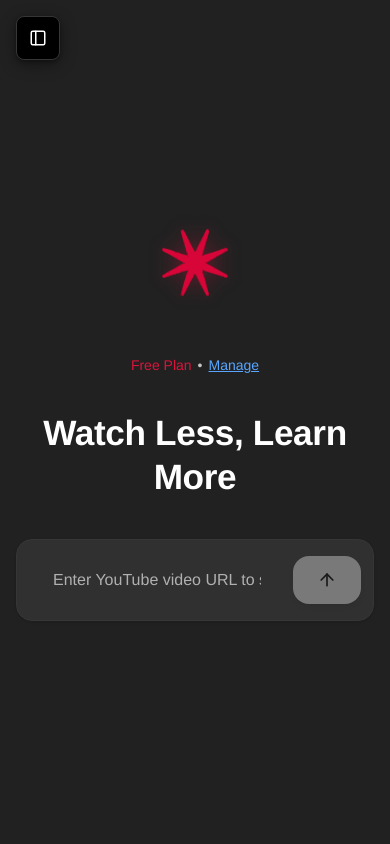
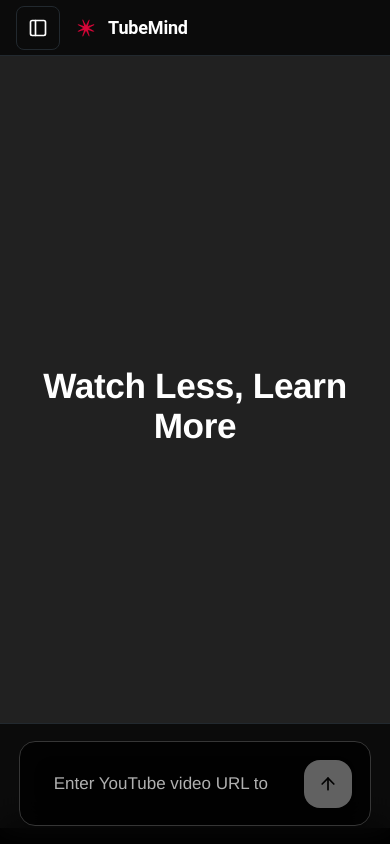
Before and after one commit to DhruvrajZala46/tubemind, a Next.js app: page /dashboard/new in a window 390 px wide. Built offline with nearby package versions, Linux system fonts and the light colour scheme; no server answers.

Commit message:
mobile view upgread

```diff
--- a/package.json
+++ b/package.json
@@ -36,6 +36,7 @@
     "dependencies": {
         "@clerk/nextjs": "^6.22.0",
         "@fontsource/inter": "^5.2.6",
+        "@fontsource/libre-baskerville": "^5.2.6",
         "@google-cloud/tasks": "^6.1.0",
         "@heroicons/react": "^2.2.0",
         "@hookform/resolvers": "^5.1.1",
--- a/src/app/dashboard/layout.tsx
+++ b/src/app/dashboard/layout.tsx
@@ -1,10 +1,18 @@
 "use client";
-import React, { useState, useEffect, useRef } from "react";
+import React, { useState, useEffect, useRef, createContext } from "react";
 import { usePathname } from "next/navigation";
 import Sidebar from "../../components/Dashboard/Sidebar";
 import { cn } from "../../lib/utils";
 import { MainLoadingOverlay } from "../../components/ui/main-loading-overlay.tsx";
 import { MainLoadingProvider, useMainLoading } from "../../lib/main-loading-context.tsx";
+
+export const SidebarMenuContext = createContext<{
+  isMobileMenuOpen: boolean;
+  setIsMobileMenuOpen: (open: boolean) => void;
+}>({
+  isMobileMenuOpen: false,
+  setIsMobileMenuOpen: () => {},
+});
 
 const DashboardContent: React.FC<{ children: React.ReactNode }> = ({ children }) => {
   const [isMobileMenuOpen, setIsMobileMenuOpen] = useState(false);
@@ -42,7 +50,7 @@ const DashboardContent: React.FC<{ children: React.ReactNode }> = ({ children })
   }, [pathname, isMobileMenuOpen]);
 
   // Allow scrolling on all routes for better mobile UX
-  const isNewRoute = false; // Changed: always allow scrolling
+  const isNewRoute = pathname === '/dashboard/new';
 
   // Function to handle sidebar collapse state changes from the Sidebar component
   const handleSidebarCollapseChange = (collapsed: boolean) => {
@@ -57,6 +65,7 @@ const DashboardContent: React.FC<{ children: React.ReactNode }> = ({ children })
   };
 
   return (
+    <SidebarMenuContext.Provider value={{ isMobileMenuOpen, setIsMobileMenuOpen }}>
       <div className="flex h-screen bg-[var(--bg-dashboard)] overflow-hidden font-sans">
         {/* Desktop Sidebar - Only visible on lg+ screens */}
         <aside
@@ -91,7 +100,7 @@ const DashboardContent: React.FC<{ children: React.ReactNode }> = ({ children })
         )}
 
         {/* Mobile Floating Toggle Button - Claude Style PanelLeft */}
-      {!isMobileMenuOpen && (
+        {!isMobileMenuOpen && !isNewRoute && (
           <button
             onClick={() => {
               console.log('Mobile menu button clicked!');
@@ -143,6 +152,7 @@ const DashboardContent: React.FC<{ children: React.ReactNode }> = ({ children })
           <MainLoadingOverlay isVisible={isMainLoading} text={loadingText} />
         </main>
       </div>
+    </SidebarMenuContext.Provider>
   );
 };
 
--- a/src/app/dashboard/new/layout.tsx
+++ b/src/app/dashboard/new/layout.tsx
@@ -1,11 +1,41 @@
 "use client";
-import React from "react";
+import React, { useContext } from "react";
+import { SidebarMenuContext } from "../layout";
 
 export default function NewDashboardLayout({ children }: { children: React.ReactNode }) {
+  const { isMobileMenuOpen, setIsMobileMenuOpen } = useContext(SidebarMenuContext);
   return (
-    <div className="flex h-screen w-full bg-[#000000] font-sans">
-      <main className="w-full flex items-center justify-center">
-        {children}
+    <div className="relative flex h-screen w-full bg-[#000000] font-sans">
+      {/* Mobile Top Nav Bar - Perplexity-style left-aligned */}
+      <div
+        className="fixed top-0 left-0 w-full h-14 border-b border-[#22292F] flex items-center px-4 z-30 sm:hidden"
+        style={{
+          fontFamily: 'Roboto, system-ui, sans-serif',
+          boxSizing: 'border-box',
+          background: 'rgba(0,0,0,0.65)',
+          backdropFilter: 'blur(16px)',
+          WebkitBackdropFilter: 'blur(16px)',
+          borderBottom: '1px solid #22292F',
+        }}
+      >
+        {/* Sidebar Toggle Button */}
+        <button
+          onClick={() => setIsMobileMenuOpen(true)}
+          className="w-10 h-10 flex items-center justify-center rounded-lg bg-transparent border border-[#22292F] text-white mr-3"
+          aria-label="Open sidebar"
+          style={{ padding: 0 }}
+        >
+          <svg width="20" height="20" viewBox="0 0 24 24" fill="none" stroke="currentColor" strokeWidth="2" strokeLinecap="round" strokeLinejoin="round">
+            <rect width="18" height="18" x="3" y="3" rx="2" />
+            <path d="M9 3v18" />
+          </svg>
+        </button>
+        <img src="/logo.svg" alt="TubeMind Logo" className="w-7 h-7 mr-2" style={{ display: 'inline-block' }} />
+        <span className="text-[18px] font-semibold text-white tracking-tight" style={{ fontFamily: 'Roboto, system-ui, sans-serif', letterSpacing: '-0.01em' }}>TubeMind</span>
+      </div>
+      {/* Main content area for mobile: add padding for nav and input */}
+      <main className="w-full flex flex-col items-center justify-center min-h-screen pt-12 pb-20 sm:pt-0 sm:pb-0">
+        {React.cloneElement(children as React.ReactElement<any>, { isMobileMenuOpen, setIsMobileMenuOpen })}
       </main>
     </div>
   );
--- a/src/components/Dashboard/MainContent/MainContent.module.css
+++ b/src/components/Dashboard/MainContent/MainContent.module.css
@@ -110,6 +110,51 @@
   .inputField {
     font-size: 16px; /* Prevent zoom on iOS */
   }
+  .mobileNavBar {
+    position: fixed;
+    top: 0;
+    left: 0;
+    width: 100vw;
+    height: 3.5rem;
+    background: #161B22;
+    border-bottom: 1px solid #22292F;
+    display: flex;
+    align-items: center;
+    justify-content: center;
+    z-index: 30;
+    padding-top: env(safe-area-inset-top);
+  }
+  .mobileNavLogo {
+    width: 1.75rem;
+    height: 1.75rem;
+  }
+  .mobileNavBrand {
+    font-size: 1.1rem;
+    font-weight: 600;
+    color: #fff;
+    letter-spacing: -0.01em;
+  }
+  .mobileCenterContent {
+    flex: 1;
+    display: flex;
+    flex-direction: column;
+    align-items: center;
+    justify-content: center;
+    min-height: calc(100vh - 3.5rem - 4.5rem);
+    width: 100vw;
+    padding: 0 1rem;
+  }
+  .mobileBottomInputBar {
+    position: fixed;
+    bottom: 0;
+    left: 0;
+    width: 100vw;
+    background: #161B22;
+    border-top: 1px solid #22292F;
+    z-index: 40;
+    padding: 0.75rem 0.75rem calc(env(safe-area-inset-bottom) + 0.75rem) 0.75rem;
+    box-sizing: border-box;
+  }
 }
 
 /* Focus visible for accessibility */
--- a/src/components/Dashboard/MainContent/index.tsx
+++ b/src/components/Dashboard/MainContent/index.tsx
@@ -17,7 +17,7 @@ import { useMainLoading } from "../../../lib/main-loading-context.tsx";
 
 type ProcessingStage = 'idle' | 'fetching' | 'transcribing' | 'analyzing' | 'complete' | 'error' | 'pending';
 
-export default function MainContent() {
+export default function MainContent({ isMobileMenuOpen = false, setIsMobileMenuOpen }: { isMobileMenuOpen?: boolean, setIsMobileMenuOpen?: (open: boolean) => void }) {
   const { isSignedIn, isLoaded } = useUser();
   const router = useRouter();
   const searchParams = useSearchParams();
@@ -363,12 +363,29 @@ export default function MainContent() {
   };
 
   return (
-    <div className="flex flex-col items-center justify-center w-full min-h-screen px-4 py-4 sm:py-8 md:py-12 max-w-6xl mx-auto">
-      {/* Main Header with Title */}
-      <MainHeader />
-
-      {/* Main Content Area */}
-      <div className="w-full max-w-4xl mx-auto mt-4 sm:mt-6 mb-4 sm:mb-8">
+    <div className="flex flex-col items-center justify-center w-full min-h-screen px-4 py-4 sm:py-8 md:py-12 max-w-6xl mx-auto relative">
+      {/* Main Header with Title - hide on mobile, show only message below */}
+      <div className="hidden sm:block w-full">
+        <MainHeader />
+      </div>
+      {/* Mobile: Centered message only */}
+      <div className="flex-1 flex flex-col items-center justify-center w-full sm:hidden" style={{ minHeight: 'calc(100vh - 3.5rem - 4.5rem)' }}>
+        <h1
+          className="text-[2.1rem] font-extrabold text-white text-center mb-2"
+          style={{
+            fontFamily: 'var(--font-sans)',
+            letterSpacing: '-0.01em',
+            lineHeight: 1.13,
+            marginTop: '0.5rem',
+            marginBottom: '0.5rem',
+            padding: '0 0.5rem',
+          }}
+        >
+          Watch Less, Learn More
+        </h1>
+      </div>
+      {/* Desktop: Main content area as before */}
+      <div className="w-full max-w-4xl mx-auto mt-4 sm:mt-6 mb-4 sm:mb-8 hidden sm:block">
         {/* Video Input Section - Claude AI style */}
         <form className="flex flex-col items-center w-full" autoComplete="off" onSubmit={(e) => {
           e.preventDefault();
@@ -421,6 +438,87 @@ export default function MainContent() {
           </div>
         )}
       </div>
+      {/* Mobile: Fixed bottom input bar - UPDATED for better native feel and bg match */}
+      <div
+        className={`fixed bottom-0 left-0 w-full z-40 border-t border-[#22292F] sm:hidden transition-all duration-300`}
+        style={{
+          background: 'rgba(0,0,0,0.65)',
+          backdropFilter: 'blur(16px)',
+          WebkitBackdropFilter: 'blur(16px)',
+          borderTop: '1px solid #22292F',
+          padding: '1.1rem 1.2rem calc(env(safe-area-inset-bottom) + 1.1rem) 1.2rem',
+          boxSizing: 'border-box',
+        }}
+      >
+        {/* Blur overlay when sidebar is open */}
+        {isMobileMenuOpen && (
+          <div
+            className="absolute inset-0 w-full h-full z-50 backdrop-blur-md bg-black/60 pointer-events-auto transition-all duration-300"
+            style={{ borderRadius: '1.25rem' }}
+          />
+        )}
+        <form
+          className="flex items-center w-full max-w-lg mx-auto relative"
+          autoComplete="off"
+          onSubmit={(e) => {
+            e.preventDefault();
+            if (input && !error) handleProcess(input);
+          }}
+        >
+          <div
+            className="flex w-full items-center border border-[var(--border-color)] rounded-2xl shadow-sm focus-within:ring-2 focus-within:ring-white/10 transition-all"
+            style={{
+              background: 'rgba(0,0,0,0.65)',
+              backdropFilter: 'blur(16px)',
+              WebkitBackdropFilter: 'blur(16px)',
+              padding: '0.7rem 1.1rem',
+              margin: 0,
+            }}
+          >
+            <input
+              type="text"
+              value={input}
+              onChange={(e) => {
+                setInput(e.target.value);
+                setTouched(true);
+                if (!e.target.value) {
+                  setError("");
+                  return;
+                }
+                if (!extractYouTubeId(e.target.value)) {
+                  setError("Please enter a valid YouTube URL");
+                } else {
+                  setError("");
+                }
+              }}
+              onBlur={() => setTouched(true)}
+              placeholder="Enter YouTube video URL to summarize..."
+              className="flex-1 bg-transparent border-none outline-none text-[var(--text-primary)] placeholder-[var(--text-secondary)] text-[17px] font-normal font-sans rounded-2xl focus:ring-0 focus:outline-none"
+              style={{
+                minWidth: 0,
+                padding: '1.1rem 1rem',
+                fontSize: 17,
+                marginRight: 8,
+                background: 'transparent',
+              }}
+              disabled={isMobileMenuOpen}
+            />
+            <button
+              type="submit"
+              className="ml-2 flex items-center justify-center h-12 w-12 rounded-2xl bg-[var(--btn-dashboard-bg)] hover:bg-white/90 transition-colors disabled:opacity-50 disabled:cursor-not-allowed shadow-md focus:shadow-lg border-none"
+              disabled={!!error || !input.trim() || isSubmitting || isProcessing || isMobileMenuOpen}
+              style={{ minWidth: 0 }}
+            >
+              {(isSubmitting || isProcessing) ? <ElegantLoader size="sm" /> : <ArrowUp className="w-5 h-5 text-[var(--btn-primary-text)]" />}
+            </button>
+          </div>
+        </form>
+        {error && touched && (
+          <div className="text-[var(--text-primary)] font-medium text-xs mt-2 min-h-[20px] w-full text-left px-1 font-sans">
+            {error}
+          </div>
+        )}
+      </div>
 
       {/* Error Display */}
       {errorType && (
```
Also changed, not shown: src/lib/system-prompt.ts (+79 -60 lines), 1 other file (tests, documents, lock files or other folders). Lines whose indentation alone changed are shown as unchanged.
